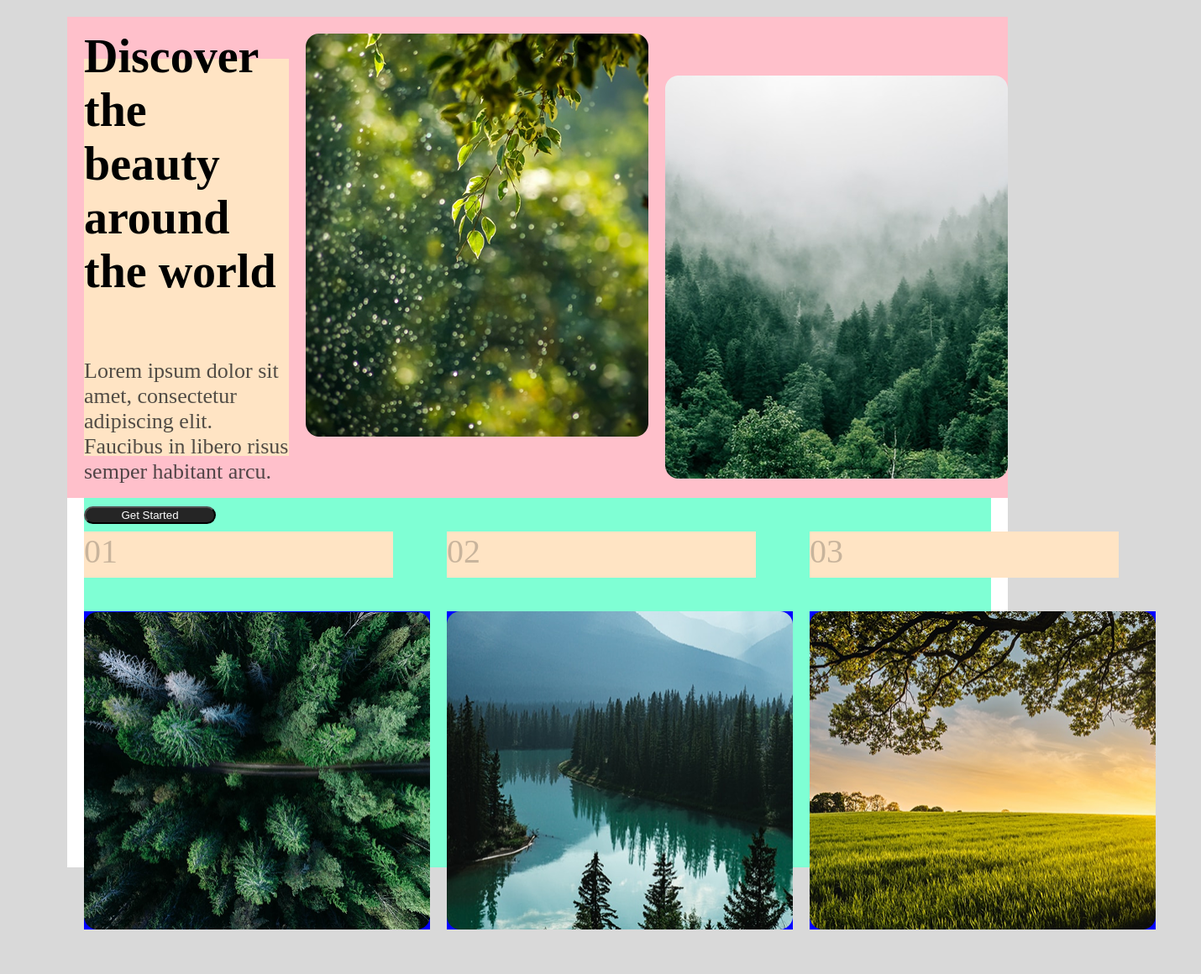
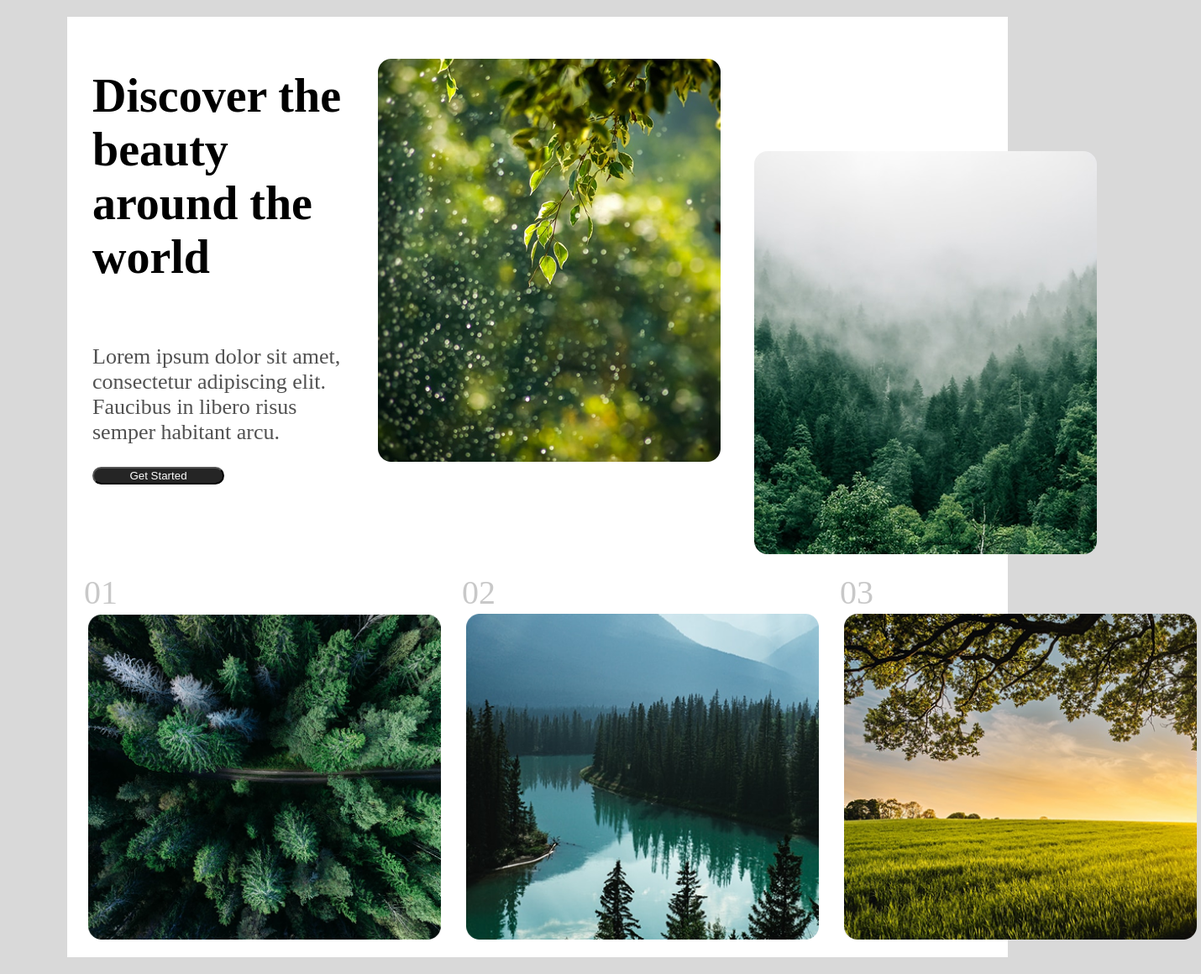
Before and after one commit to MarcelaSerrano98/figma_maquetaciones, a plain HTML site: page galeria_2/index.html in a window 1280 px wide. Shown: the whole page at 84% size, 1430 px wide, since content can reach past the window. Before the commit the page ends 1111 px from the top, so only its background shows below. Drawn offline with Linux system fonts and the light colour scheme.

Commit message:
feat: :sparkles: Se termina segunda galeria

```diff
--- a/galeria_2/index.html
+++ b/galeria_2/index.html
@@ -25,15 +25,15 @@
         </section>
         <section class="content-img-2">
             <div class="img-1">
-                <p>01</p>
+                <span>01</span>
                 <img src="./img/img_1.png" alt="Imagen 1" title="imagen 1">
             </div>
             <div class="img-2">
-                <p>02</p>
+                <span>02</span>
                 <img src="./img/img_2.png" alt="Imagen 2" title="imagen 2">
             </div>
             <div class="img-3">
-                <p>03</p>
+                <span>03</span>
                 <img src="./img/img_3.png" alt="imagen 3" title="imagen 3 ">
             </div>
         </section>
--- a/galeria_2/styles.css
+++ b/galeria_2/styles.css
@@ -14,20 +14,22 @@ main {
 }
 
 .header {
-    background-color: pink;
+    /* background-color: pink; */
     display: flex;
     flex-direction: row;
+    max-height: 700px;
+    margin-bottom: 30px;
     /* padding-right: 62px;     */
 }
 
 .info {
-    width: 444px;
+    width: 420px;
     height: 473px;
-    background-color: bisque;
+    /* background-color: bisque; */
     display: flex;
     flex-direction: column;
     justify-content: center;
-    margin: 50px 20px;
+    margin: 50px 30px;
     /* padding: 100px; */
 
 }
@@ -39,25 +41,31 @@ main {
 .text {
     font-size: 26px;
     color: rgb(37, 37, 37, 0.8);
+    width: 300px;
+   /* background-color: aqua; */
 
 }
 
 .button {
     width: 157px;
-    height: 50px;
+    height: 100px;
     border-radius: 20px;
     background-color: #252525;
     color: #ffffff;
 }
 
 .content-img-1 {
+    /* background-color: red; */
     display: flex;
     flex-direction: row;
+    justify-content: space-between  ;
     gap: 20px;
+    margin-right: 20px;
+
 }
 
 .content-img-2 {
-    background-color: aquamarine;
+    /* background-color: aquamarine;    */
     max-width: 1316px;
     max-height: 440px;
     display: flex;
@@ -68,32 +76,39 @@ main {
 
     /* margin: 0; */
 }
-
+.img-1, .img-2, .img-3{
+    display: flex;
+    flex-direction: column;
+    justify-content: center;
+}
 .content-img-1 img {
     width: 408px;
     max-height: 480px;
+    padding: 10px;
 }
 
 .content-img-2 img {
-    background-color: blue;
-    width: 412px;
-    height: 379px;
-    margin: 0;
-    padding: 0;
+    /* background-color: blue; */
+    width: 420px;
+    height: 251 px;
+    margin-bottom: 30px;
+    padding: 5px;
 }
 
-.content-img-2 p {
-    background-color: bisque;
+.content-img-2 span {
+    /* background-color: bisque; */
     width: 368px;
-    height: 55px;
+    height: 40px;
     font-size: 40px;
     color: rgb(37, 37, 37, 0.25);
+    line-height: 1
 }
 
+
 .img-left {
-    margin-top: 20px;
+    margin-top: 40px;
 }
 
 .img-right {
-    margin-top: 70px;
+    margin-top: 150px;
 }
```
